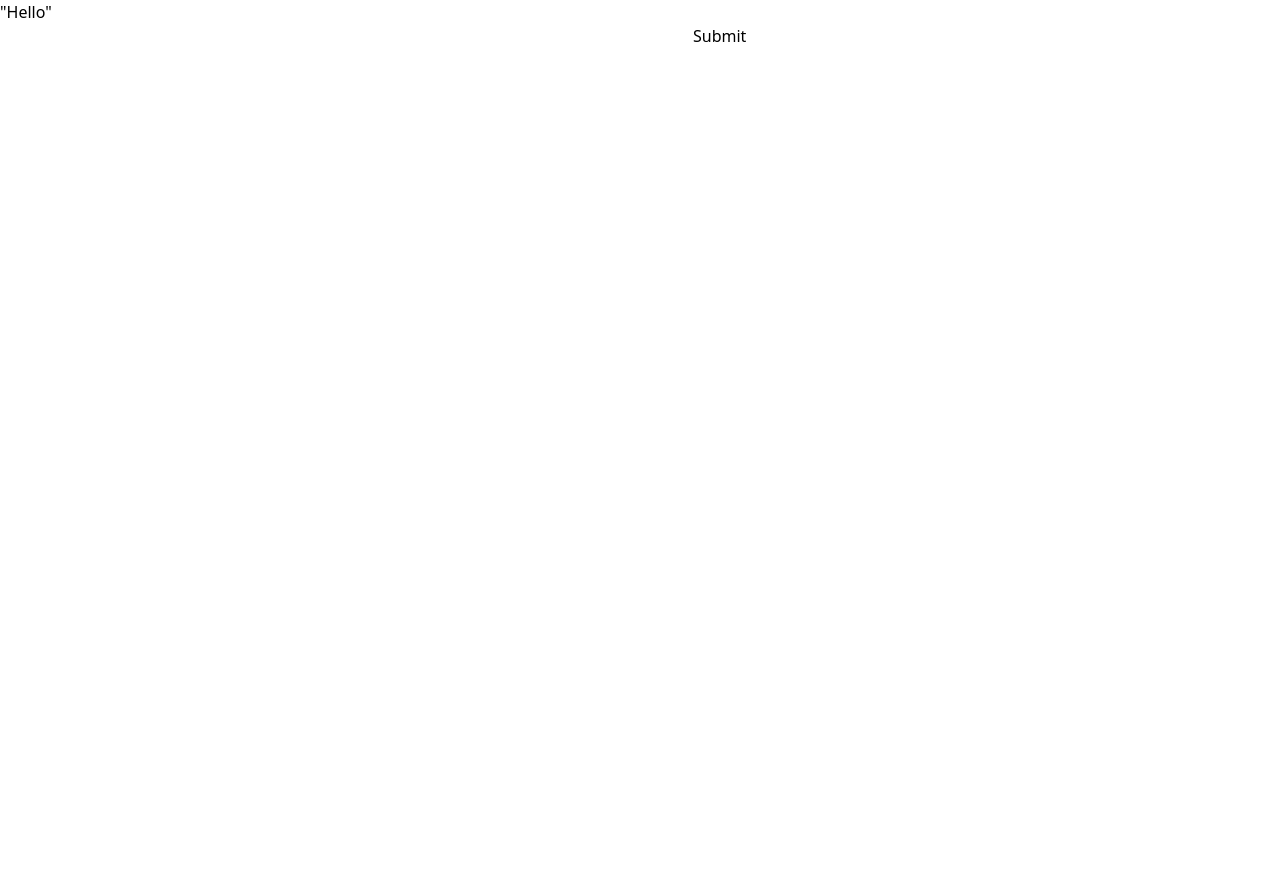
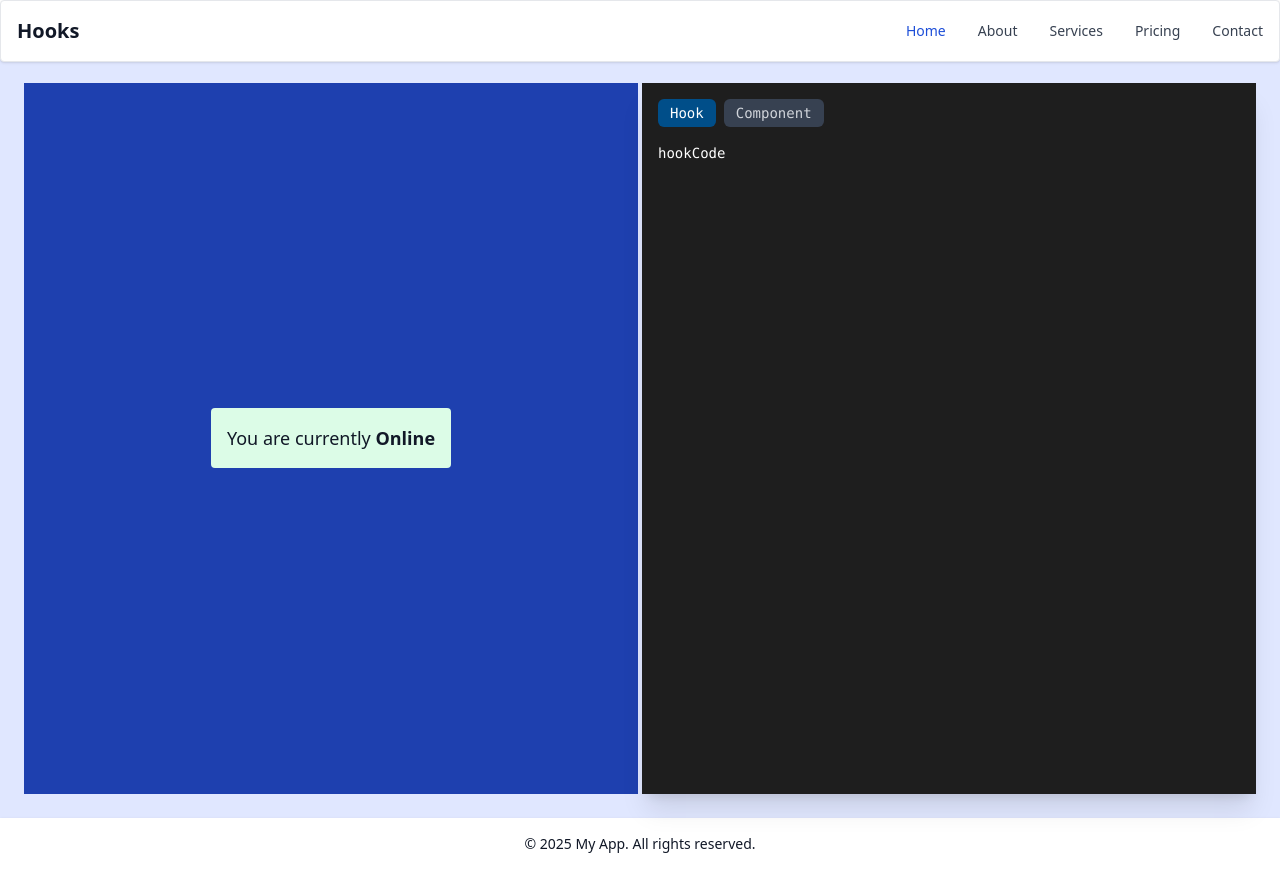
Before and after one commit to pranavyemul76/Custom-hooks, a React (Vite) app: page /network-status in a window 1280 px wide. Before the commit the page ends 800 px from the top, so only its background shows below. Built offline with nearby package versions, Linux system fonts and the light colour scheme.

Commit message:
create the new hook useIsonline

```diff
--- a/src/App.tsx
+++ b/src/App.tsx
@@ -1,36 +1,33 @@
-import React,{useState,useEffect, HTMLAttributeAnchorTarget} from 'react'
+import OutSideClick from "./components/OutSideClick";
+import UseLocalStorage from "./components/UseLocalStorage";
+import UseDebounce from "./components/UseDebounce";
+import UseInfiniteScroll from "./components/UseInfiniteScroll";
+import UseHorizontalScroll from "./components/UseHorizontalScroll";
+import Home from "./pages/Home";
+import { BrowserRouter, Route, Routes } from "react-router-dom";
+import Layout from "./commonComponents/Layout";
+import UseIsOnline from "./components/useIsOnline";
 
-export default function App() {
-   const [ userData, setUserData]= useState({name:"", email:"",phone:""})
-   userData.name.length
-  const  validateUser=()=>{
-        if(userData.phone.length<9 && userData.phone.length>10)
-        {
-            return false;
-        }
-      return true;
-  }
-    const handleInput=(e)=>
-        {
-             const {name,value} = e.target;
-            setUserData({[name]:value});
-        }
-    const handleSubmit =(e:HTMLAttributeAnchorTarget)=>{
-       e.preve
-
-       if(validateUser()===false){
-      alert("Form Invalid");
-       }
-    }
-
-  return <>
-      <h1>"Hello"</h1>
-      <form onSubmit= { (e) => handleSubmit(e) }>
-
-      <input type='text'  name="name" value={userData.name} onChange={handleInput} />
-      <input type="email" name="email"  value={userData.email} onChange={handleInput}/>
-      <input type="text" name="phone" value={userData.phone} onChange={handleInput} />
-          <input type='submit' />
-   </form>
-  </>
+function App() {
+  return (
+    <>
+      <BrowserRouter>
+        <Routes>
+          <Route element={<Layout />}>
+            <Route path="/" element={<Home />} />
+            <Route path="/out-side-click" element={<OutSideClick />} />
+            <Route path="/local-storage" element={<UseLocalStorage />} />
+            <Route path="/debounce" element={<UseDebounce />} />
+            <Route path="/infinite-scroll" element={<UseInfiniteScroll />} />
+            <Route
+              path="/horizontal-scroll"
+              element={<UseHorizontalScroll />}
+            />
+            <Route path="/network-status" element={<UseIsOnline />} />
+          </Route>
+        </Routes>
+      </BrowserRouter>
+    </>
+  );
 }
+export default App;
--- a/src/commonComponents/CodeExampleLayout.tsx
+++ b/src/commonComponents/CodeExampleLayout.tsx
@@ -22,7 +22,9 @@ export default function CodeExampleLayout({ children }: PropsWithChildren) {
 
   return (
     <div className="grid grid-cols-2 gap-1 min-h-[88.8vh]">
-      <div className="bg-primary h-full">{children}</div>
+      <div className="bg-primary h-full flex justify-center items-center">
+        {children}
+      </div>
 
       <div className="bg-[#1e1e1e] text-white overflow-y-auto font-mono p-4 shadow-xl w-full max-w-4xl mx-auto">
         <div className="flex space-x-2 mb-4">
--- /dev/null
+++ b/src/components/useIsOnline.tsx
@@ -0,0 +1,21 @@
+import React from "react";
+import useIsOnline from "../hooks/useIsOnline";
+import CodeExampleLayout from "../commonComponents/CodeExampleLayout";
+
+const UseIsOnline: React.FC = () => {
+  const isOnline = useIsOnline();
+
+  return (
+    <CodeExampleLayout>
+      <div
+        className={`p-4 rounded ${isOnline ? "bg-green-100" : "bg-red-100"} `}
+      >
+        <p className="text-lg">
+          You are currently <strong>{isOnline ? "Online" : "Offline"}</strong>
+        </p>
+      </div>
+    </CodeExampleLayout>
+  );
+};
+
+export default UseIsOnline;
--- /dev/null
+++ b/src/hooks/useIsOnline.tsx
@@ -0,0 +1,22 @@
+import { useEffect, useState } from "react";
+
+const useIsOnline = (): boolean => {
+  const [isOnline, setIsOnline] = useState<boolean>(navigator.onLine);
+
+  useEffect(() => {
+    const handleOnline = () => setIsOnline(true);
+    const handleOffline = () => setIsOnline(false);
+
+    window.addEventListener("online", handleOnline);
+    window.addEventListener("offline", handleOffline);
+
+    return () => {
+      window.removeEventListener("online", handleOnline);
+      window.removeEventListener("offline", handleOffline);
+    };
+  }, []);
+
+  return isOnline;
+};
+
+export default useIsOnline;
--- a/src/pages/Home.tsx
+++ b/src/pages/Home.tsx
@@ -6,6 +6,7 @@ export default function Home() {
     { title: "UseDebounce", url: "debounce" },
     { title: "UseHorizontalScroll", url: "horizontal-scroll" },
     { title: "UseInfiniteScroll", url: "infinite-scroll" },
+    { title: "UseIsOnline", url: "network-status" },
   ];
 
   return (
```
